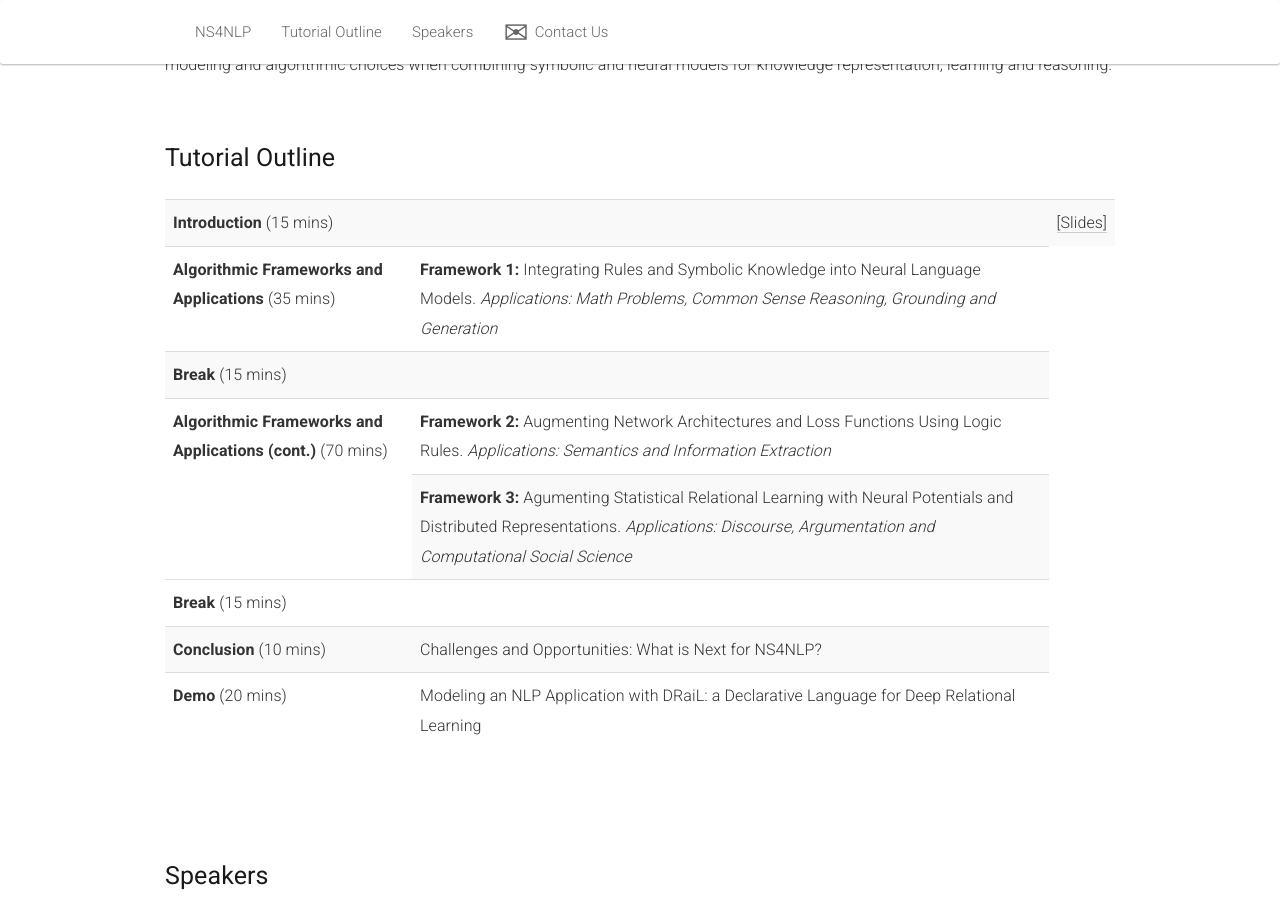
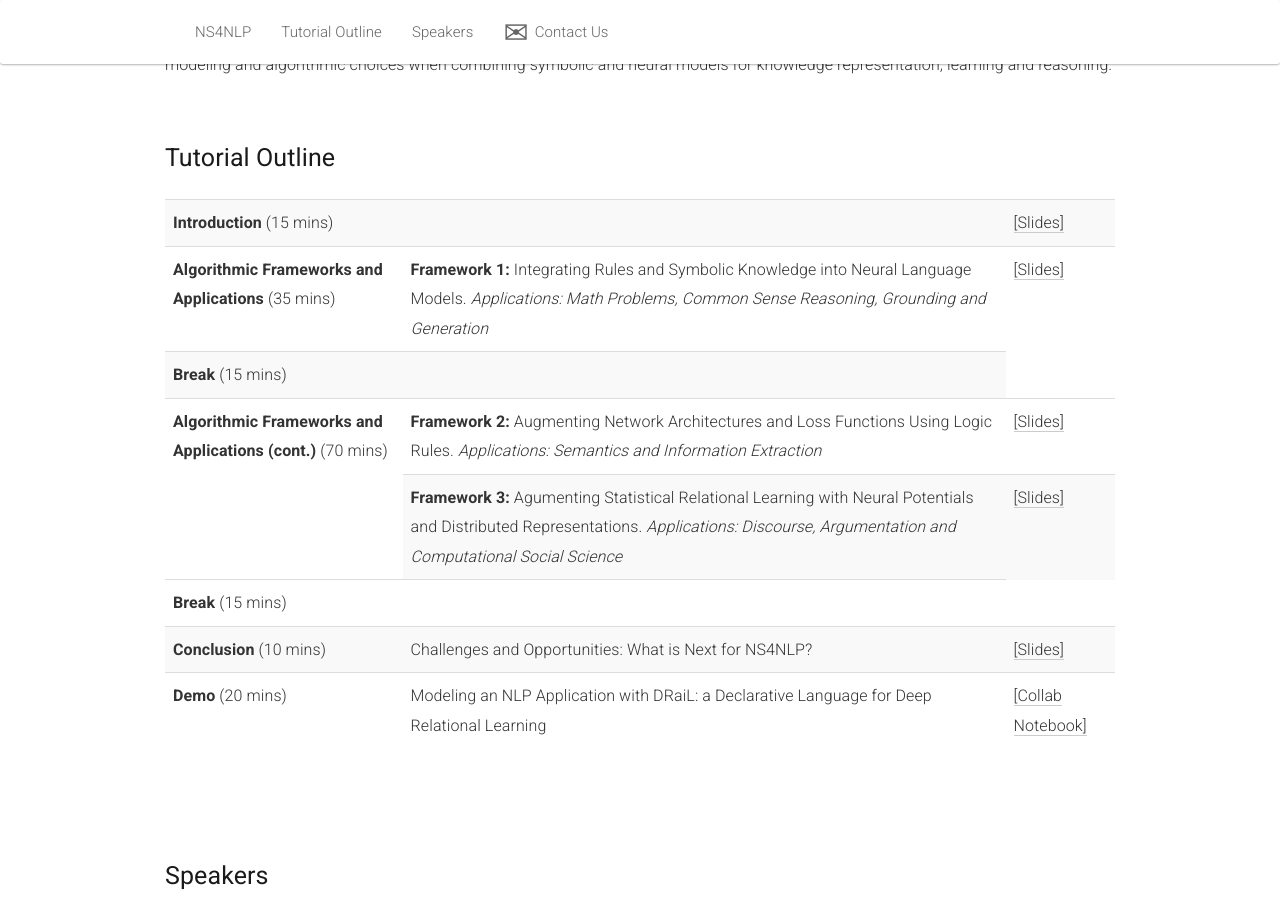
Before and after one commit to ns4nlp-coling/ns4nlp-coling.github.io, a Jekyll site: the page built from _pages/home_2022.md, in a window 1280 px wide and 900 px high, scrolled down 378 px. Built offline with Jekyll 4.4.1, drawn with Linux system fonts in a browser that asks for light colours; nearby versions of some CDN libraries.

Commit message:
Adding slides

```diff
--- a/_includes/speakers.html
+++ b/_includes/speakers.html
@@ -16,7 +16,7 @@
 
 <div class="col-sm-2 speaker-pic">
   <a href="{{ speaker.url }}">
-    <img class="people-pic" src="{{ speaker.photo | prepend:"img/speakers/" | prepend: page.data_dir }}" />
+    <img class="people-pic" src="{{ speaker.photo | prepend:"files/speakers/" | prepend: page.data_dir }}" />
   </a>
   <div class="people-name">
     <a href="{{ speaker.url }}">{{ speaker.name }}</a>
--- a/_pages/home_2022.md
+++ b/_pages/home_2022.md
@@ -38,6 +38,7 @@ Tutorial @ COLING 2022
       <tr>
       <td rowspan="1"><b>Algorithmic Frameworks and Applications</b> (35 mins)</td>
       	<td><b>Framework 1:</b> Integrating Rules and Symbolic Knowledge into Neural Language Models. <i>Applications: Math Problems, Common Sense Reasoning, Grounding and Generation</i></td>
+      <td><a href="">[Slides]</a></td>
       </tr>
       <tr>
       <td><b>Break</b> (15 mins)</td>
@@ -46,9 +47,11 @@ Tutorial @ COLING 2022
       <tr>
       <td rowspan="2"><b>Algorithmic Frameworks and Applications (cont.)</b> (70 mins)</td>
         <td><b>Framework 2:</b> Augmenting Network Architectures and Loss Functions Using Logic Rules. <i>Applications: Semantics and Information Extraction</i></td>
+      <td><a href="">[Slides]</a></td>
       </tr>
       <tr>
         <td><b>Framework 3:</b> Agumenting Statistical Relational Learning with Neural Potentials and Distributed Representations. <i>Applications: Discourse, Argumentation and Computational Social Science</i></td>
+      <td><a href="">[Slides]</a></td>
       </tr>
       <tr>
       <td><b>Break</b> (15 mins)</td>
@@ -57,11 +60,13 @@ Tutorial @ COLING 2022
       <tr>
         <td><b>Conclusion</b> (10 mins)</td>
         <td>Challenges and Opportunities: What is Next for NS4NLP?</td>
+        <td><a href="">[Slides]</a></td>
       </tr>
       <tr>
       <td><b>Demo</b> (20 mins)</td>
         <td>Modeling an NLP Application with DRaiL: a Declarative
         Language for Deep Relational Learning</td>
+        <td><a href="">[Collab Notebook]</a></td>
       </tr>
       </tbody>
     </table>
```
Also changed, not shown: 2022/files/speakers/DanG.png (renamed from 2022/img/speakers/DanG.png), 2022/files/speakers/DanR.jpg (renamed from 2022/img/speakers/DanR.jpg), 2022/files/speakers/MariaP.jpg (renamed from 2022/img/speakers/MariaP.jpg), 2022/files/speakers/VivekS.jpg (renamed from 2022/img/speakers/VivekS.jpg), 2022/files/speakers/YejinCh.jpg (renamed from 2022/img/speakers/YejinCh.jpg), 4 other files.
